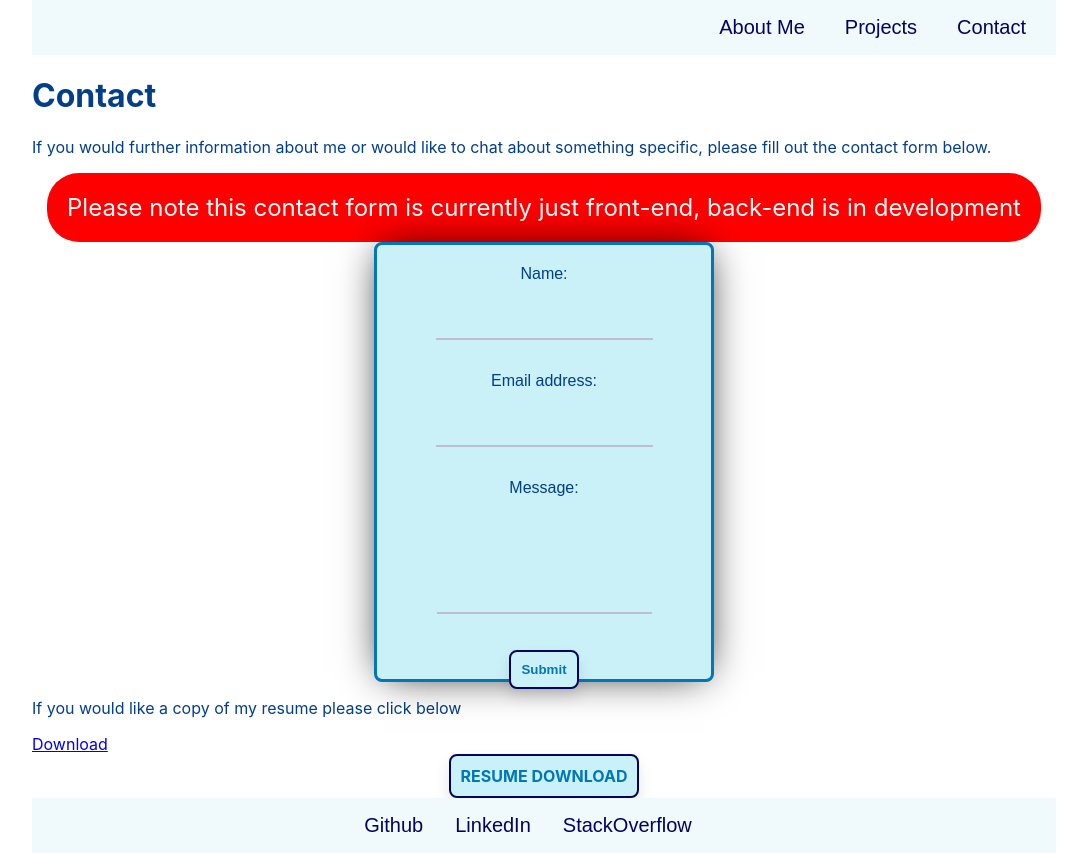
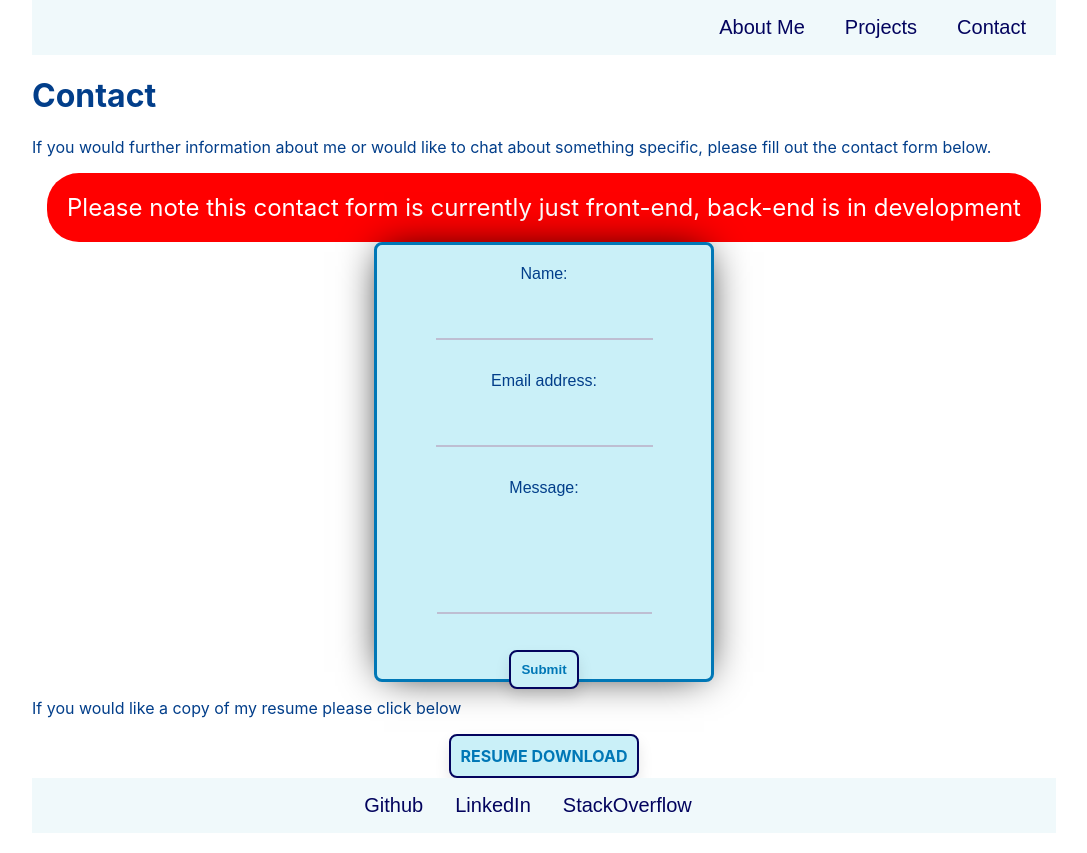
Before and after one commit to Samw1s3/react-portfolio, a React (Create React App) app: page /react-portfolio/contact in a window 1280 px wide. Shown: the whole page, without its empty margins (96-1183 px from the left). Built offline with nearby package versions, Linux system fonts and the light colour scheme.

Commit message:
download fixed

```diff
--- a/src/pages/contact.jsx
+++ b/src/pages/contact.jsx
@@ -1,8 +1,8 @@
 import React from 'react'
 import css from './Pages.module.css';
 import ContactForm from '../components/contact';
-import Resume from '../assets/SamanthaKTechnicalResume.pdf'
-import { Link } from 'react-router-dom'
+import Resume from '../assets/SamanthaKTechnicalResume.pdf';
+
 
 
 export default function Contact() {
@@ -13,7 +13,6 @@ export default function Contact() {
       <p className={css.alert}>Please note this contact form is currently just front-end, back-end is in development</p>
       <ContactForm></ContactForm>
       <p>If you would like a copy of my resume please click below</p>
-      <Link to="/SamanthaKTechnicalResume.pdf" target="_blank" download>Download</Link>
       <a className={css.resumeButton} href={Resume} download="SK_Resume.pdf">RESUME DOWNLOAD</a>
     </body>
   )
```
